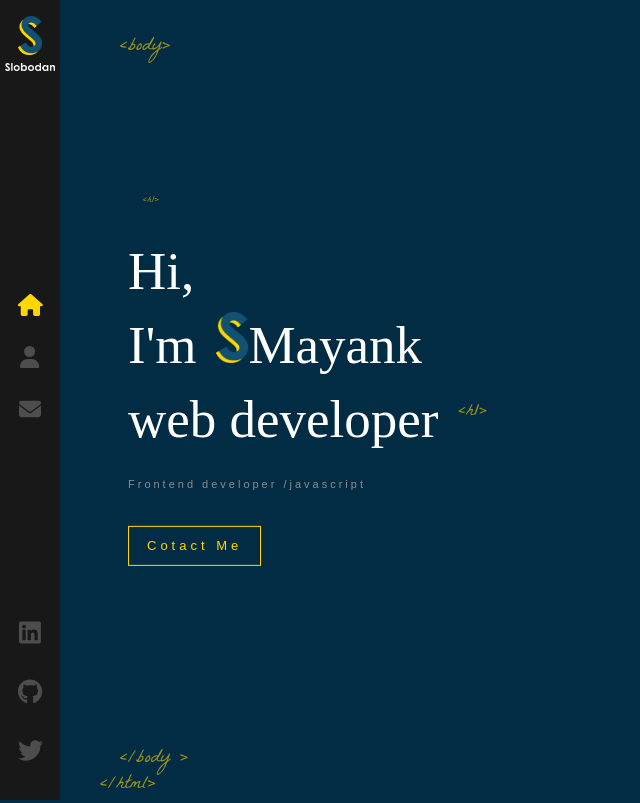
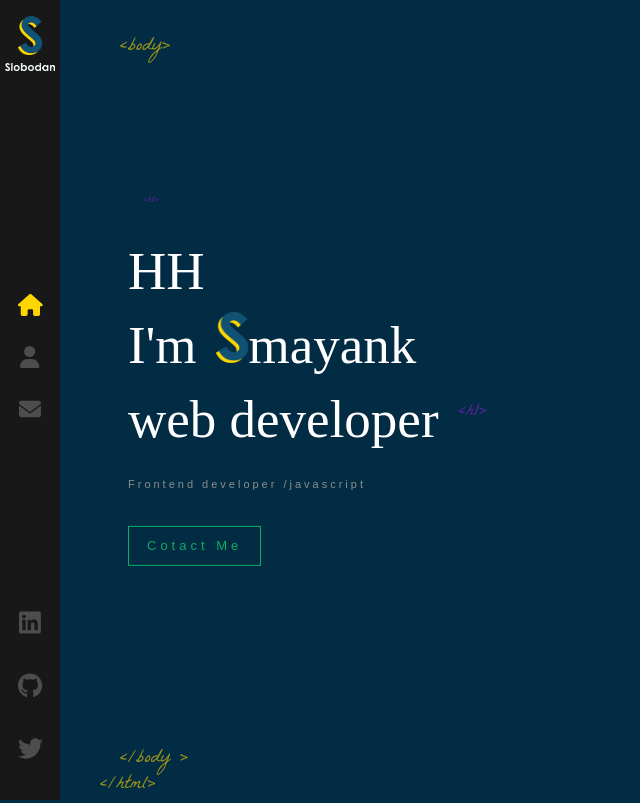
Before and after one commit to MAYANK-DWIVEDI/my-portfolio, a React (Create React App) app: page / in a window 1280 px wide. Shown: the whole page, without its empty margins (0-640 px from the left). Built offline with nearby package versions, Linux system fonts and the light colour scheme.

Commit message:
Added Animated letters .js and scssfile modified a few components components

```diff
--- /dev/null
+++ b/src/components/AnimatedLetters/index.js
@@ -0,0 +1,15 @@
+import './index.scss';
+
+const AnimatedLetters = ({ letterClass, strArray, idx }) => {
+    return (
+        <span>
+            {strArray.map((char, i) => (
+                <span key={i} className={`${letterClass} _${i + idx}`}>
+                    {char}
+                </span>
+            ))}
+        </span>
+    );
+};
+
+export default AnimatedLetters;
--- a/src/components/Home/index.js
+++ b/src/components/Home/index.js
@@ -1,18 +1,33 @@
-import React from 'react'; // Import React
+import React, { useState } from 'react'; // Import React
 import { Link } from 'react-router-dom'; // Import Link for routing
 import LogoTitle from '../../assets/images/logo-s.png'; // Correctly imported logo
 import'./index.scss';
+import AnimatedLetters from '../AnimatedLetters';
+
+
 const Home  = () => {
-
+    const[letterClass] = useState('text-animate')
+    const nameArray = ['m','a','y','a','n','k']
+    const jobArray =['w','e','b',' ', 'd','e','v','e','l','o','p','e','r']
 
     return (
         <div className=" container home-page">
             <div className=" text-zone">
-                <h1> Hi,  <br/>  I'm
+                <h1>
+                    <span className='letterClass'>H</span>
+                    <span className={`${letterClass} _12`}>H</span>  <br/>
+
+                    <span className={`${letterClass} _13`}>I</span>
+
+                    <span className={`${letterClass} _14`}>'m</span>
                 <img src ={LogoTitle} alt="developer" />
-                Mayank
+                <AnimatedLetters letterClass={letterClass}
+                strArray={nameArray}
+                idx={15}/>
                 <br/>
-                web developer
+                <AnimatedLetters letterClass={letterClass}
+                strArray={jobArray}
+                idx={22}/>
                 </h1>
                 <h2> Frontend developer /javascript </h2>
                 <Link to="/contact" className='flat-button'>  Cotact Me</Link>
--- a/src/components/Home/index.scss
+++ b/src/components/Home/index.scss
@@ -18,7 +18,7 @@
         &::before{
             content: '<h1>';
             font-family: 'La Belle Aurore';
-            color: #ffd700;
+            color: #951ad7;
             font-size: 10px;
             position: absolute;
             margin-top: -40px;
@@ -29,7 +29,7 @@
         &::after {
             content: '<h1>';
             font-family: 'La Belle Aurore';
-            color: #ffd700;
+            color: #951ad7;
             font-size: 18px;
             position: absolute;
             margin-top: 18px;
@@ -60,14 +60,14 @@
         animation: fadeIn 1s 1.8s backwards;
     }
     .flat-button{
-        color: #ffd700;
+        color: #0cad64;
         font-size: 13px;
         font-weight: 400;
         letter-spacing: 4px;
         font-family: sans-serif;
         text-decoration: none;
         padding: 10px 18px;
-        border: 1px solid #ffd700;
+        border: 1px solid #0cad64;
         margin-top: 25px;
         float: left;
         animation: fadeIn 1s 1.8s backwards;
--- a/src/components/Sidebar/index.scss
+++ b/src/components/Sidebar/index.scss
@@ -102,12 +102,12 @@ ul{
 
     li{
         a {
-            padding: 17px 0;
+            padding: 19px 0;
             display: block;
             font-size: 25px;
             line-height: 16px;
             &:hover svg {
-                color: #a407c0;
+                color: #d900ff;
             }
 
         }
```
Also changed, not shown: src/components/AnimatedLetters/index.scss (added).
